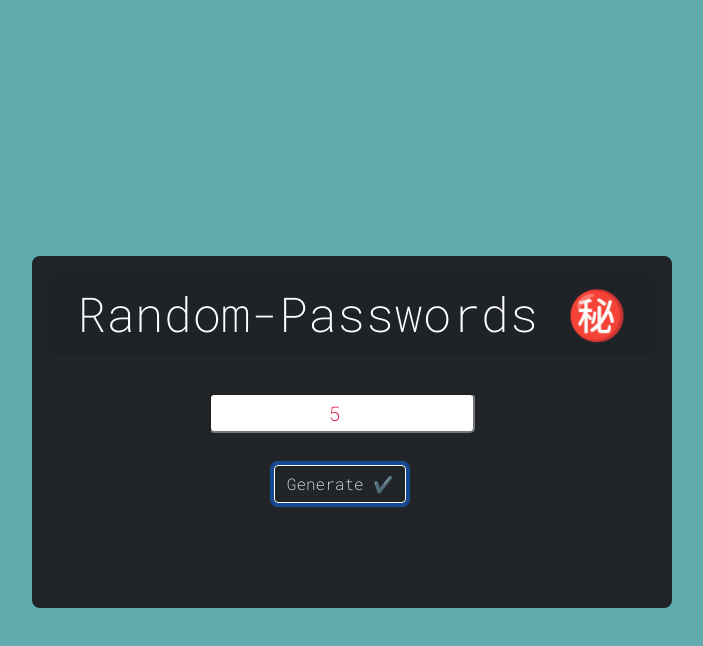
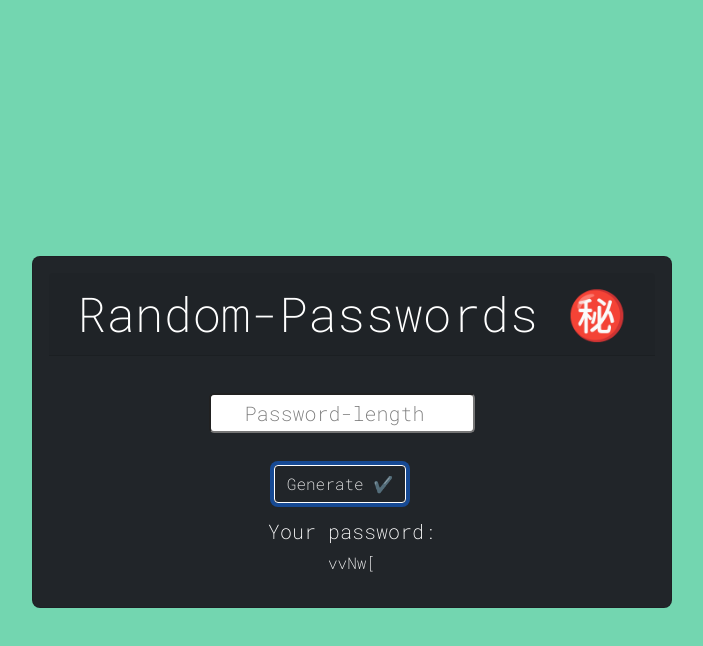
Before and after one commit to officialGanesh/Random-Passwords, a plain HTML site: page index.html in a window 1280 px wide. Both pictures are taken after typing "5" into the empty fields and a click on the button "Generate ✔️". Shown: the whole page, without its empty margins (370-1073 px from the left). Drawn offline with nearby package versions, Linux system fonts and the light colour scheme.

Commit message:
Show Passwords

```diff
--- a/passwords.css
+++ b/passwords.css
@@ -8,7 +8,7 @@
 }
 
 body{
-    background-color: rgb(95, 171, 173);
+    background-color: rgb(115, 214, 176);
 }
 
 .card{
--- a/passwords.js
+++ b/passwords.js
@@ -1,5 +1,5 @@
 
-console.log("Random Passwords in javascdript 🚀")
+console.log("Random Passwords in javascript 🚀")
 
 let lowercase_alphabets = 'abcdefghijklmnopqrstuvwxyz';
 let uppercase_alphabets = 'ABCDEFGHIJKLMNOPQRSTUVWXYZ';
@@ -16,4 +16,24 @@ function generateRandomPasswords(str,password_length){
 
         password += list_keywords[number]
     }
+    return password
 }
+
+let password_length = document.querySelector("#Plength");
+let btn = document.querySelector("#generate");
+let display_password = document.querySelector("#createdp");
+
+// console.log(password_length,btn,display_password)
+
+btn.addEventListener("click",function(){
+
+    if(password_length.value!==null){
+        let Pvalue = password_length.value;
+        let password_generated = generateRandomPasswords(keywords,Pvalue);
+        // console.log(password_generated)
+        display_password.innerHTML = `<h5>Your password:</h5> ${password_generated}`;
+    }else{
+        alert("Password-length is missing")
+    }
+    password_length.value=""
+})
```
Also changed, not shown: index.html (+3 -1 lines).
